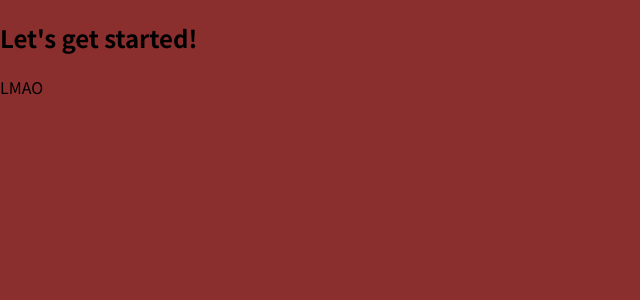
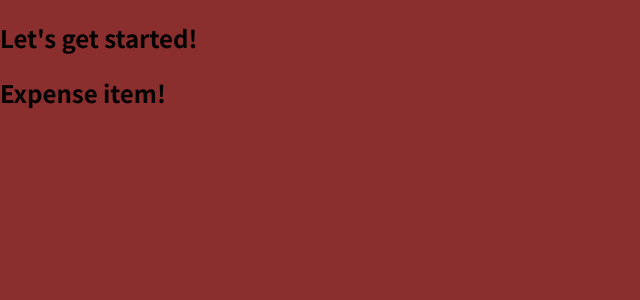
Before and after one commit to karantrehan3/learning-react, a JavaScript app: page / in a window 1280 px wide. Shown: the top 300 px of the page, without its empty margins (0-640 px from the left). Built offline with nearby package versions, Linux system fonts and the light colour scheme.

Commit message:
Use of a component

```diff
--- a/src/App.js
+++ b/src/App.js
@@ -1,8 +1,10 @@
+import ExpenseItem from './components/ExpenseItem';
+
 function App() {
   return (
     <div>
       <h2>Let's get started!</h2>
-      <p>LMAO</p>
+      <ExpenseItem />
     </div>
   );
 }
--- a/src/components/ExpenseItem.js
+++ b/src/components/ExpenseItem.js
@@ -1,5 +1,5 @@
-function ExpenseItem(){
-    return <h2> Expense item! </h2>
+function ExpenseItem() {
+  return <h2> Expense item! </h2>;
 }
 
 export default ExpenseItem;
```
